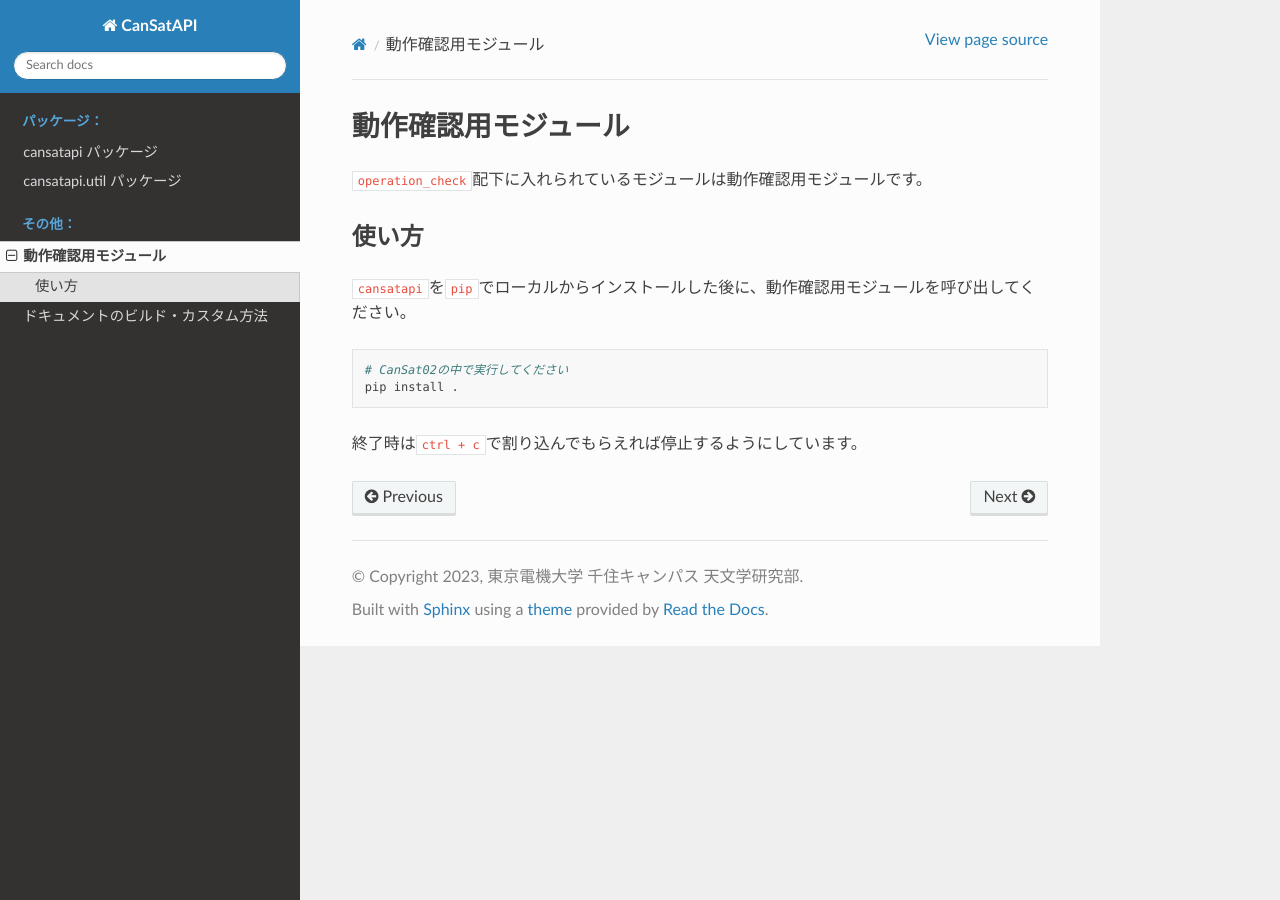
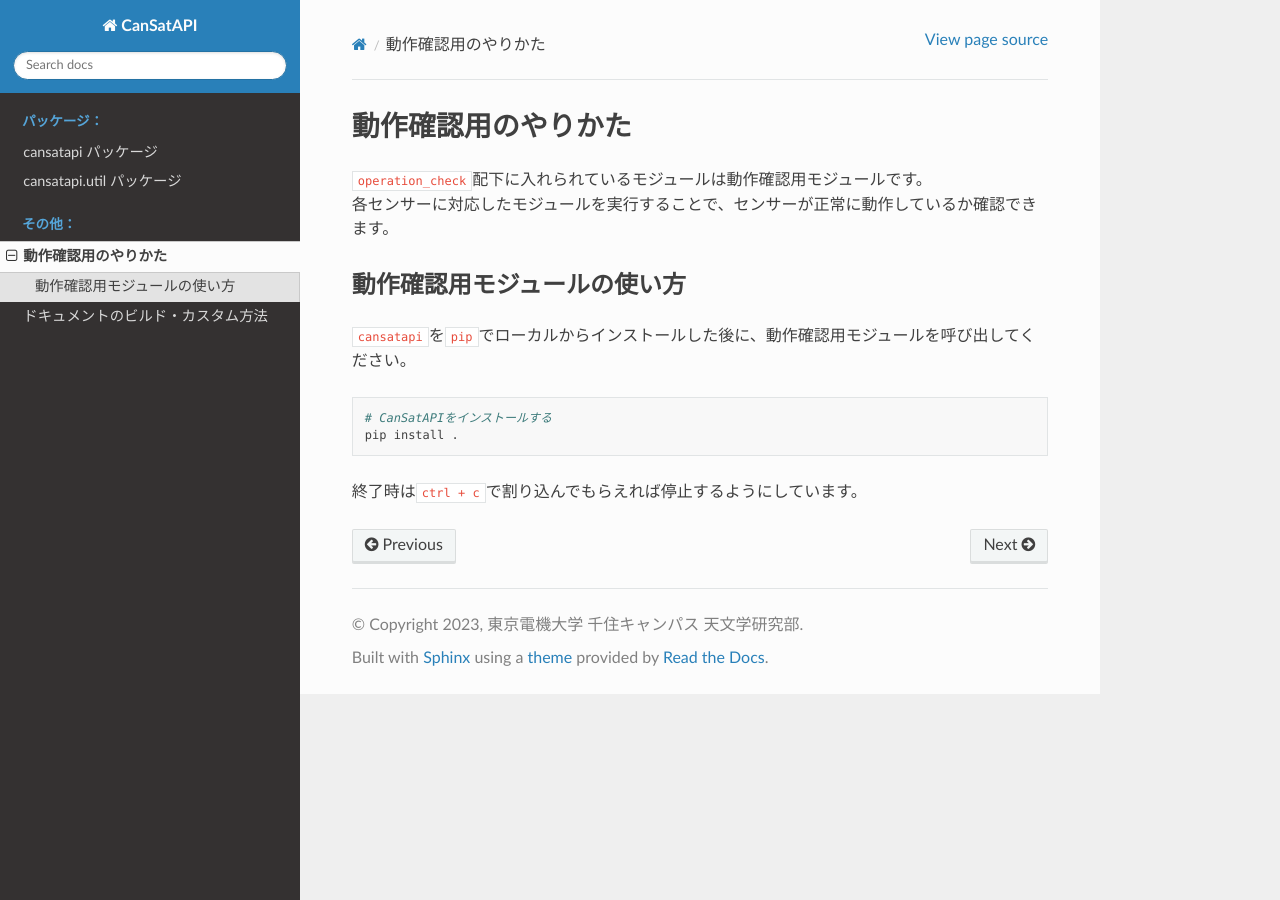
Before and after one commit to TDUSenjuAstronomyResearchClub/CanSat02, a Sphinx documentation site: the page built from docs/source/operation_check.md, in a window 1280 px wide. Built offline with Sphinx 7.4.7 and the Read the Docs theme 2.0.0, drawn with Linux system fonts in a browser that asks for light colours.

Commit message:
動作確認のやりかたのドキュメントを修正

````diff
--- a/docs/source/operation_check.md
+++ b/docs/source/operation_check.md
@@ -1,13 +1,14 @@
-# 動作確認用モジュール
+# 動作確認用のやりかた
 
 `operation_check`配下に入れられているモジュールは動作確認用モジュールです。
+各センサーに対応したモジュールを実行することで、センサーが正常に動作しているか確認できます。
 
-## 使い方
+## 動作確認用モジュールの使い方
 
 `cansatapi`を`pip`でローカルからインストールした後に、動作確認用モジュールを呼び出してください。
 
 ```shell
-# CanSat02の中で実行してください
+# CanSatAPIをインストールする
 pip install .
 ```
 
````
